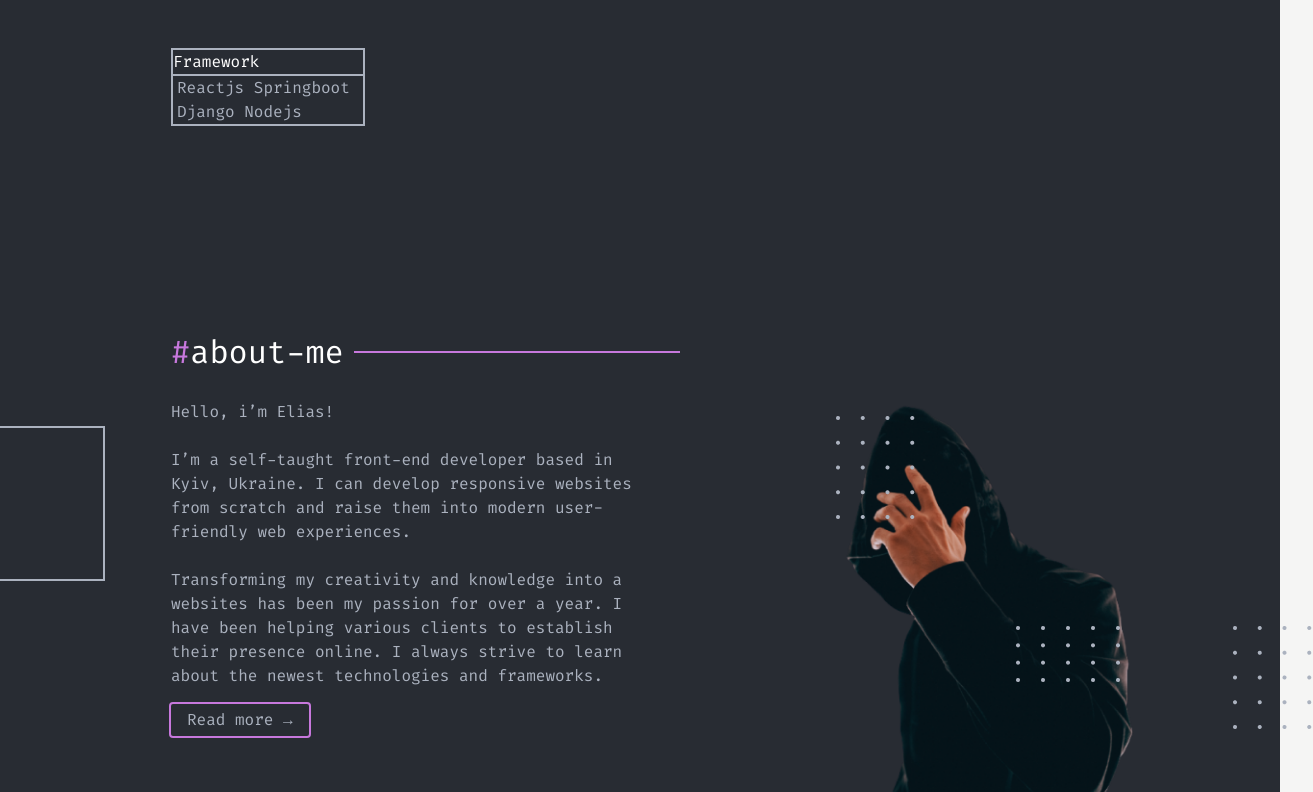
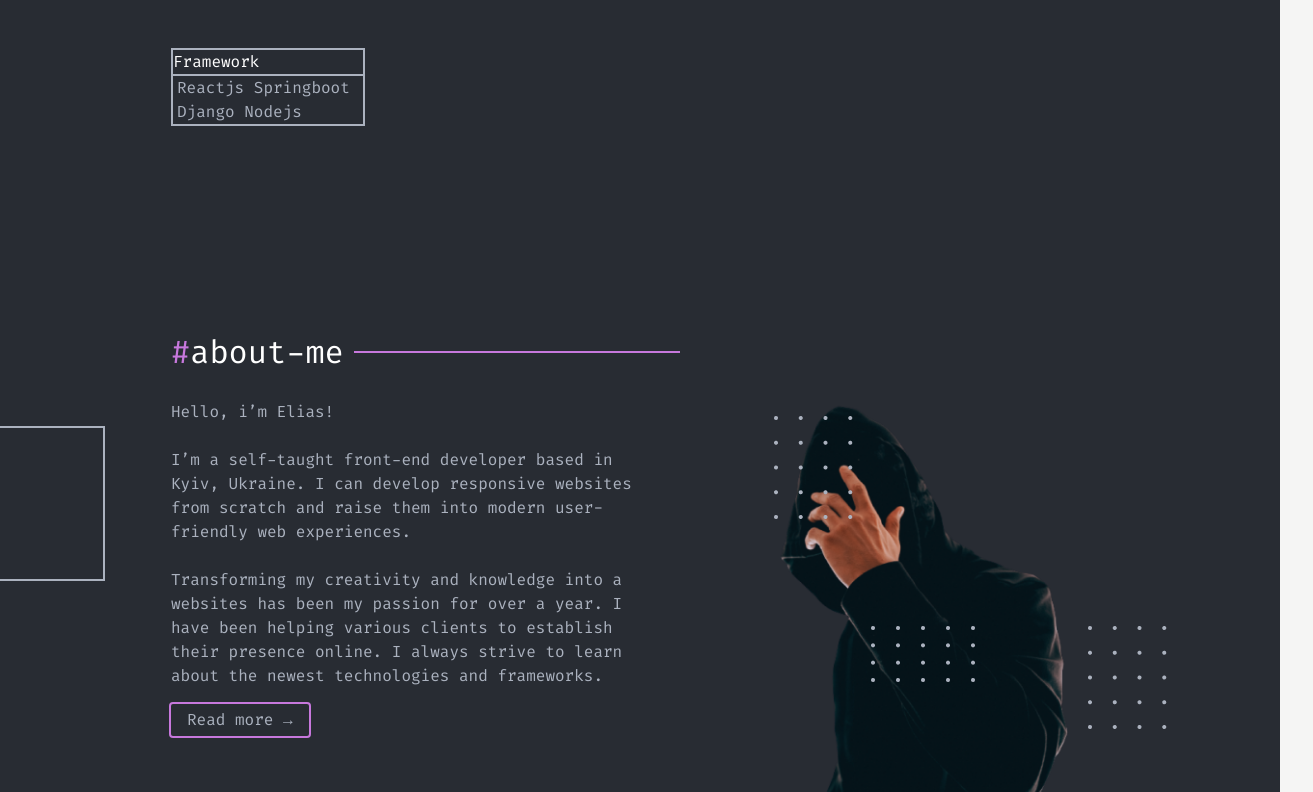
Before and after one commit to rraushan1205/portfolio, a React (Vite) app: page / in a window 1280 px wide. Shown: the part 2008-2800 px from the top of the page, 1313 px wide, since content can reach past the window. Built offline with nearby package versions, Linux system fonts and the light colour scheme.

Commit message:
added progress bar

```diff
--- a/package.json
+++ b/package.json
@@ -14,6 +14,7 @@
     "preview": "vite preview"
   },
   "dependencies": {
+    "framer-motion": "^11.3.28",
     "react": "^18.2.0",
     "react-dom": "^18.2.0"
   },
--- a/src/App.jsx
+++ b/src/App.jsx
@@ -8,9 +8,16 @@ import dot2 from "../img/dot2.png";
 import dot3 from "../img/dot3.png";
 import "./index.css";
 import Navbar from "./Navbar";
+import { motion, useScroll, useSpring } from "framer-motion";
+
+
+
 function App() {
+  const { scrollYProgress } = useScroll();
+  const scaleX = useSpring(scrollYProgress);
   return (
     <>
+    <motion.div style={{ scaleX }} className="fixed top-0 left-0 right-0 h-1 bg-primary z-50" />
       <div className="bg-background font-fira">
         <Navbar />
         <div className="lg:mx-[171px] mx-10">
@@ -169,16 +176,16 @@ function App() {
                 Read more &#8594;
               </button>
             </div>
-            <div className="flex">
+            <div className="flex justify-center">
+              <img
+                src={dot}
+                alt=""
+                className="flex relative lg:left-[280px] left-[125px] h-fit top-10"
+              />
               <img
                 src={abtme}
                 alt=""
                 className="border-b-2 border-primary ml-10 lg:ml-[170px] lg:w-[343px] lg:h-[490px] w-[200px] h-300px lg:mt-0 mt-10"
-              />
-              <img
-                src={dot}
-                alt=""
-                className="flex relative lg:left-[-300px] left-[-220px] h-fit top-10"
               />
               <img
                 src={dot3}
```
Also changed, not shown: 1 other file (tests, documents, lock files or other folders).
